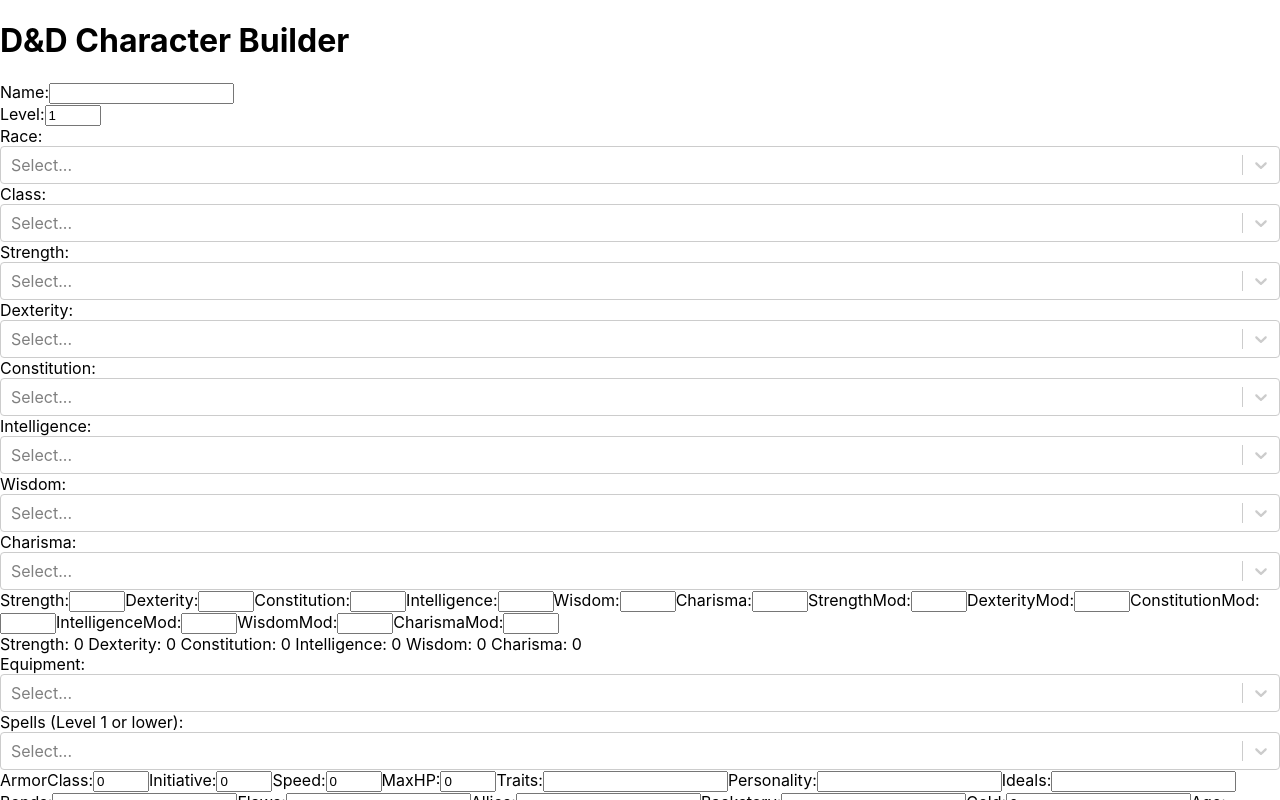
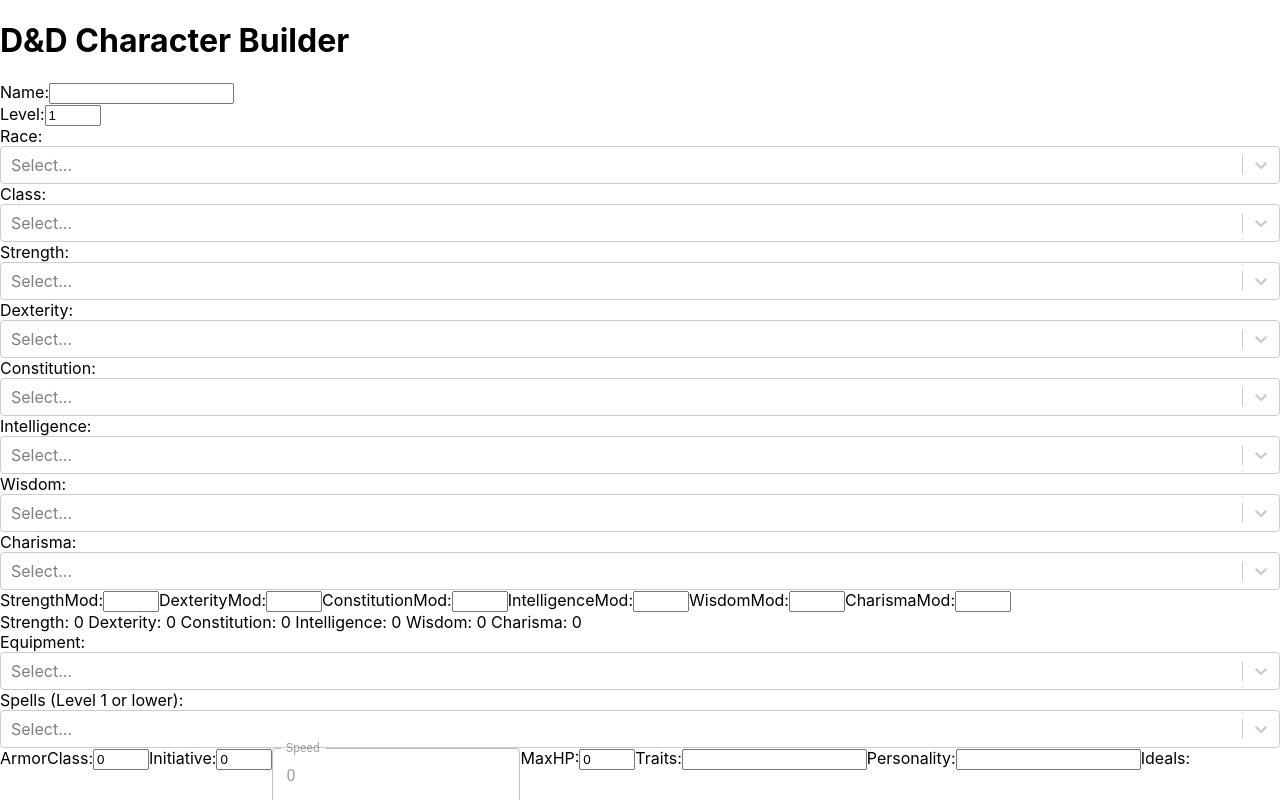
Before and after one commit to 3ev3e/dungeons-n-data, a React (Create React App) app: page / in a window 1280 px wide. Shown: the top 800 px of the page. Built offline with nearby package versions, Linux system fonts and the light colour scheme; no server answers.

Commit message:
added mui material and speed for the races

```diff
--- a/package.json
+++ b/package.json
@@ -7,6 +7,7 @@
     "@emotion/react": "^11.14.0",
     "@emotion/styled": "^11.14.0",
     "@mui/joy": "^5.0.0-beta.51",
+    "@mui/material": "^6.4.6",
     "@testing-library/dom": "^10.4.0",
     "@testing-library/jest-dom": "^6.6.3",
     "@testing-library/react": "^16.2.0",
--- a/src/App.tsx
+++ b/src/App.tsx
@@ -1,6 +1,7 @@
 import { useState, useEffect } from "react";
 import Select from "react-select";
 import Textarea from "@mui/joy/Textarea";
+import TextField from "@mui/material/TextField";
 
 interface Character {
   name: string;
@@ -179,6 +180,7 @@
       setIntelligenceUseState(0);
       setWisdomUseState(0);
       setCharismaUseState(1);
+      character.speed = 30;
     } else if (character.race == "Dwarf") {
       setStrengthUseState(2); //mountain dwarf
       setDexterityUseState(0);
@@ -186,6 +188,7 @@
       setIntelligenceUseState(0);
       setWisdomUseState(1); //hill dwarf
       setCharismaUseState(0);
+      character.speed = 25;
     } else if (character.race == "Elf") {
       setStrengthUseState(0);
       setDexterityUseState(2);
@@ -193,6 +196,7 @@
       setIntelligenceUseState(1); //high elf
       setWisdomUseState(1); //wood elf
       setCharismaUseState(1); //drow / dark elf
+      character.speed = 30;
     } else if (character.race == "Gnome") {
       setStrengthUseState(0);
       setDexterityUseState(1); //forest gnome
@@ -200,6 +204,7 @@
       setIntelligenceUseState(2);
       setWisdomUseState(0);
       setCharismaUseState(0);
+      character.speed = 25;
     } else if (character.race == "Half-Elf") {
       setStrengthUseState(0);
       setDexterityUseState(0);
@@ -207,6 +212,7 @@
       setIntelligenceUseState(0);
       setWisdomUseState(0);
       setCharismaUseState(2);
+      character.speed = 30;
     } else if (character.race == "Half-Orc") {
       setStrengthUseState(2);
       setDexterityUseState(0);
@@ -214,6 +220,7 @@
       setIntelligenceUseState(0);
       setWisdomUseState(0);
       setCharismaUseState(0);
+      character.speed = 30;
     } else if (character.race == "Halfling") {
       setStrengthUseState(0);
       setDexterityUseState(2);
@@ -221,6 +228,7 @@
       setIntelligenceUseState(0);
       setWisdomUseState(0);
       setCharismaUseState(1); //lightfoot halfling
+      character.speed = 25;
     } else if (character.race == "Human") {
       setStrengthUseState(1);
       setDexterityUseState(1);
@@ -228,6 +236,7 @@
       setIntelligenceUseState(1);
       setWisdomUseState(1);
       setCharismaUseState(1);
+      character.speed = 30;
     } else if (character.race == "Tiefling") {
       setStrengthUseState(0);
       setDexterityUseState(0);
@@ -235,6 +244,7 @@
       setIntelligenceUseState(1);
       setWisdomUseState(0);
       setCharismaUseState(2);
+      character.speed = 30;
     }
 
     if (character.class) {
@@ -250,7 +260,8 @@
               label: eq.name,
               value: eq.name,
             }))
-          ));
+          )
+        );
       fetch(
         `https://www.dnd5eapi.co/api/classes/${character.class
           .toString()
@@ -425,30 +436,6 @@
           />
         </label>
       ))}
-
-      {[
-        "strength",
-        "dexterity",
-        "constitution",
-        "intelligence",
-        "wisdom",
-        "charisma",
-      ].map((stat) => (
-        <label key={stat} className="block mb-2">
-          {stat.charAt(0).toUpperCase() + stat.slice(1)}:
-          <input
-            type="number"
-            value={stat}
-            onChange={(e) =>
-              setCharacter({ ...character, [stat]: parseInt(e.target.value) })
-            }
-            className="w-full p-2 text-black rounded"
-            min="-5"
-            max="10"
-          />
-        </label>
-      ))}
-
       {[
         "strengthMod",
         "dexterityMod",
@@ -549,19 +536,16 @@
           max="20"
         />
       </label>
-      <label className="block mb-2">
-        Speed:
-        <input
+      <TextField
+        disabled
+        id="speed-field"
+        label="Speed"
         type="number"
         value={character.speed}
         onChange={(e) =>
           setCharacter({ ...character, speed: parseInt(e.target.value) })
         }
-          className="w-full p-2 text-black rounded"
-          min="1"
-          max="20"
       />
-      </label>
       <label className="block mb-2">
         MaxHP:
         <input
@@ -777,7 +761,9 @@
       <label className="block mb-2">
         Proficiencies:
         <Textarea
-          value={proficiencies.map((item: { value: any }) => item.value).join(", ")} // Convert array to string
+          value={proficiencies
+            .map((item: { value: any }) => item.value)
+            .join(", ")} // Convert array to string
           onChange={(e) =>
             setCharacter({
               ...character,
```
Also changed, not shown: 1 other file (tests, documents, lock files or other folders). Lines whose indentation alone changed are shown as unchanged.
